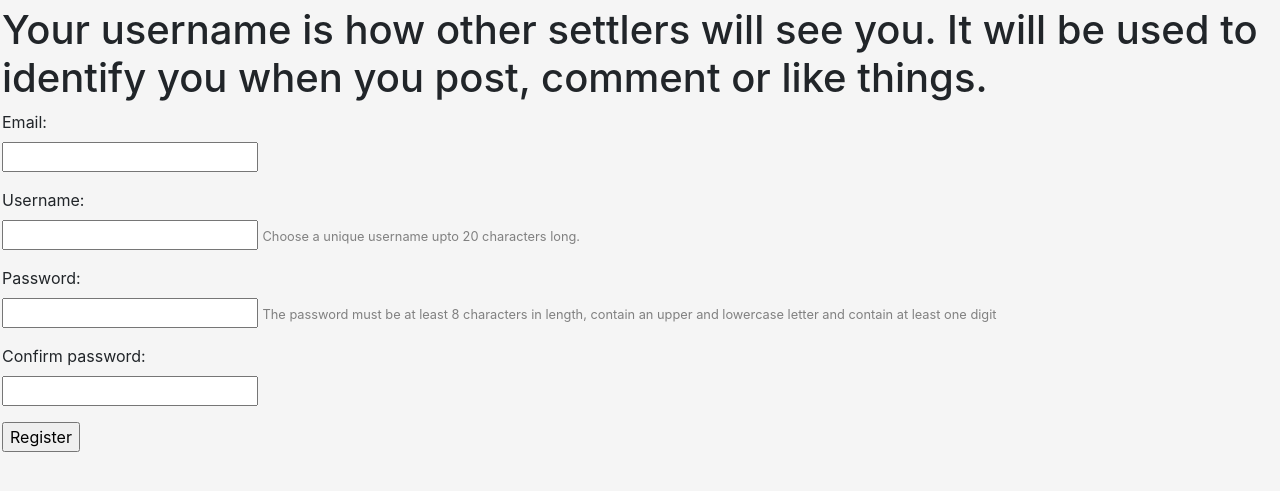
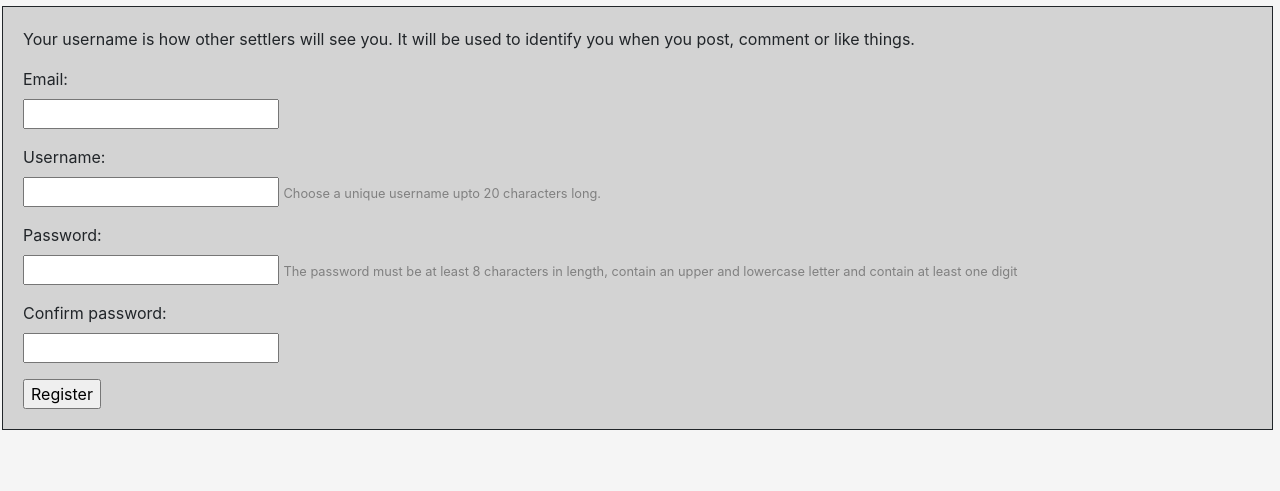
Before and after one commit to settlemysettle/SettleMySettle, a Django app: page /settle/register/ in a window 1280 px wide. Shown: the part 64-555 px from the top of the page. Run offline with Django 3.2, Linux system fonts and the light colour scheme; some libraries are stand-ins or nearby versions.

Commit message:
Some changes made to sign up page, now boxed and has light gray background

```diff
--- a/templates/settle/post.html
+++ b/templates/settle/post.html
@@ -51,7 +51,7 @@
 
         <div class="row" style="border-style:solid;border-width: 1px;">
             <span>
-                <p style="background-color:#56c9ff;">Description:</p>
+                <p style="background-color:#56c9ff;font-weight:bold;">Description:</p>
                 <p>{{ post.description }}</p>
             </span>
         </div>
--- a/templates/settle/register.html
+++ b/templates/settle/register.html
@@ -6,12 +6,13 @@ Register
 {% endblock %}
 
 {% block body_block %}
-<h1>Your username is how other settlers will see you. It will be used to identify you when you post, comment or like
-    things.</h1>
+<div style="border-style:solid;border-width:1px;background-color:lightgrey;padding:20px">
+    <p>Your username is how other settlers will see you. It will be used to identify you when you post, comment or like things.</p>
     {% if registered %}
     <strong>*Should redirect*</strong>
     <a href="{% url 'index' %}">Return to the homepage.</a><br />
     {% else %}
+    <div style="margin:auto;">
         <form id="signup_form" method="post" action="{% url 'register' %}" enctype="multipart.form-data">
 
             {% csrf_token %}
@@ -30,5 +31,8 @@ Register
 
         <input type="submit" name="submit" value="Register" />
         </form>
+    </div>
     {% endif %}
+</div>
+
 {% endblock %}
```
Lines whose indentation alone changed are shown as unchanged.
